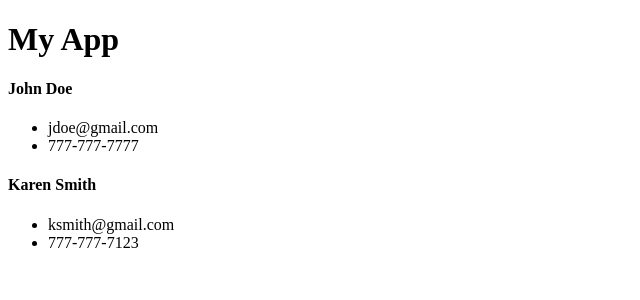
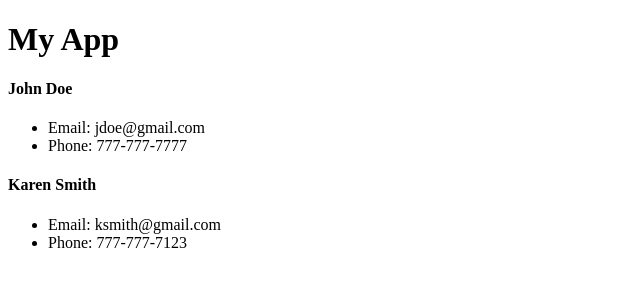
Before and after one commit to tngo0508/learn_react, a React (Create React App) app: page / in a window 1280 px wide. Shown: the top 300 px of the page, without its empty margins (0-640 px from the left). Built offline with nearby package versions, Linux system fonts and the light colour scheme.

Commit message:
work with Props

```diff
--- a/src/components/Contact.js
+++ b/src/components/Contact.js
@@ -1,18 +1,30 @@
-import React, { Component } from 'react'
+import React, { Component } from 'react';
+import PropTypes from 'prop-types';
 
 class Contact extends Component {
+  // static propTypes = {
+  //   name: PropTypes.string.isRequired,
+  //   email: PropTypes.string.isRequired,
+  //   phone: PropTypes.string.isRequired,
+  // }
   render() {
     const { name, email, phone } = this.props;
     return (
       <div>
         <h4>{name}</h4>
         <ul>
-          <li>{email}</li>
-          <li>{phone}</li>
+          <li>Email: {email}</li>
+          <li>Phone: {phone}</li>
         </ul>
       </div>
     )
   }
 }
 
+Contact.propTypes = {
+  name: PropTypes.string.isRequired,
+  email: PropTypes.string.isRequired,
+  phone: PropTypes.string.isRequired,
+};
+
 export default Contact
```
